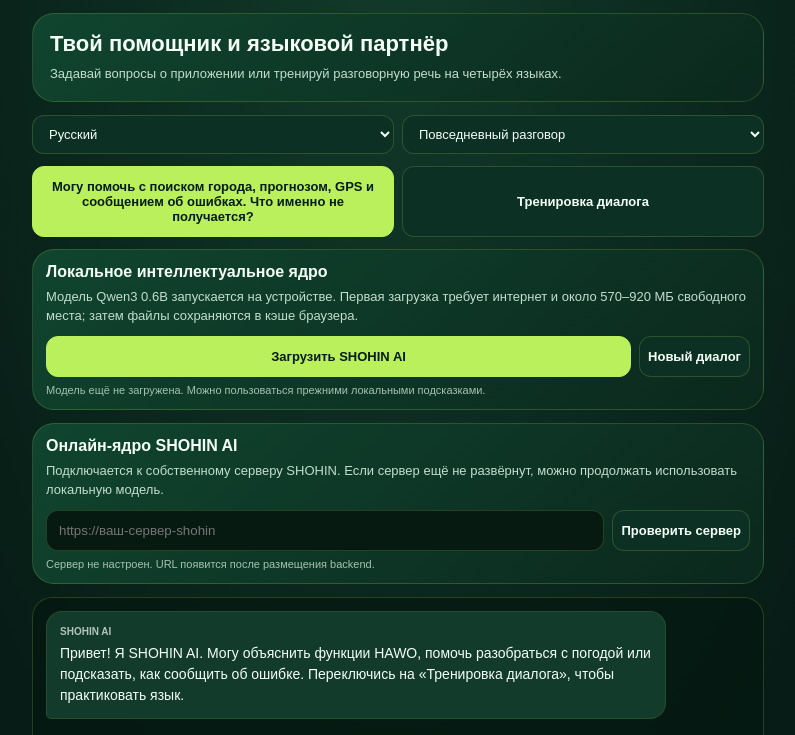
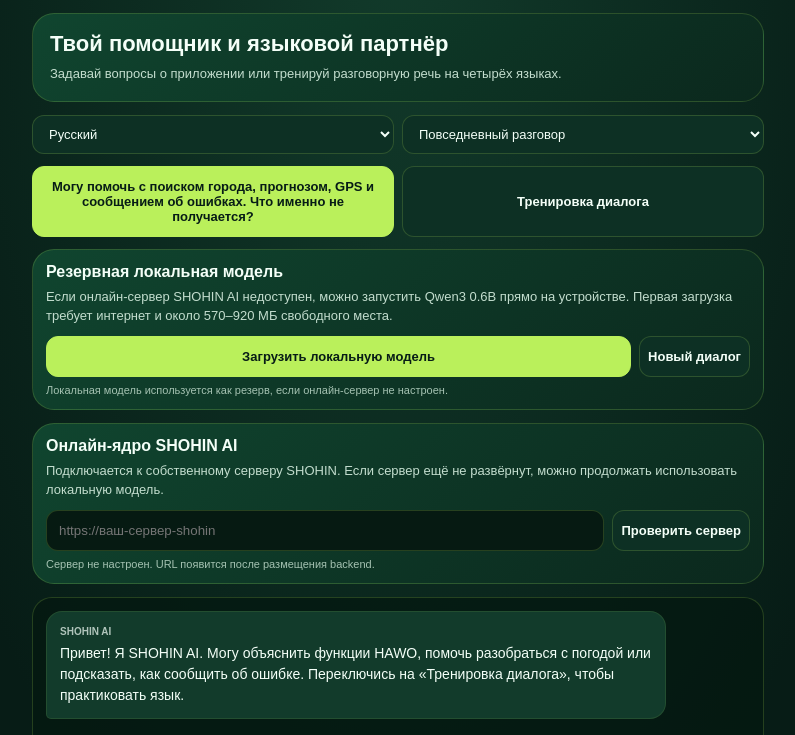
Before and after one commit to shohintajikistan/HAWO, a plain HTML site: page assistant.html in a window 1280 px wide. Shown: the part 65-800 px from the top of the page, without its empty margins (242-1037 px from the left). Drawn offline with Linux system fonts and the light colour scheme.

Commit message:
Clarify local model is fallback to online SHOHIN AI

```diff
--- a/assistant.html
+++ b/assistant.html
@@ -32,13 +32,13 @@
 <button class="tab" data-mode="talk" id="talkTab">Тренировка диалога</button>
 </div>
 <section class="hero" style="padding:13px;margin-top:12px">
- <div style="font-weight:800;margin-bottom:6px">Локальное интеллектуальное ядро</div>
- <p id="modelInfo" style="margin-bottom:10px">Модель Qwen3 0.6B запускается на устройстве. Первая загрузка требует интернет и около 570–920 МБ свободного места; затем файлы сохраняются в кэше браузера.</p>
+ <div style="font-weight:800;margin-bottom:6px">Резервная локальная модель</div>
+ <p id="modelInfo" style="margin-bottom:10px">Если онлайн-сервер SHOHIN AI недоступен, можно запустить Qwen3 0.6B прямо на устройстве. Первая загрузка требует интернет и около 570–920 МБ свободного места.</p>
  <div style="display:flex;gap:8px;flex-wrap:wrap">
-  <button class="tab active" id="loadModel" style="flex:1">Загрузить SHOHIN AI</button>
+  <button class="tab active" id="loadModel" style="flex:1">Загрузить локальную модель</button>
   <button class="tab" id="clearChat">Новый диалог</button>
  </div>
- <div id="modelProgress" class="status" aria-live="polite">Модель ещё не загружена. Можно пользоваться прежними локальными подсказками.</div>
+ <div id="modelProgress" class="status" aria-live="polite">Локальная модель используется как резерв, если онлайн-сервер не настроен.</div>
 </section>
 
 <section class="hero" style="padding:13px;margin-top:12px">
```
